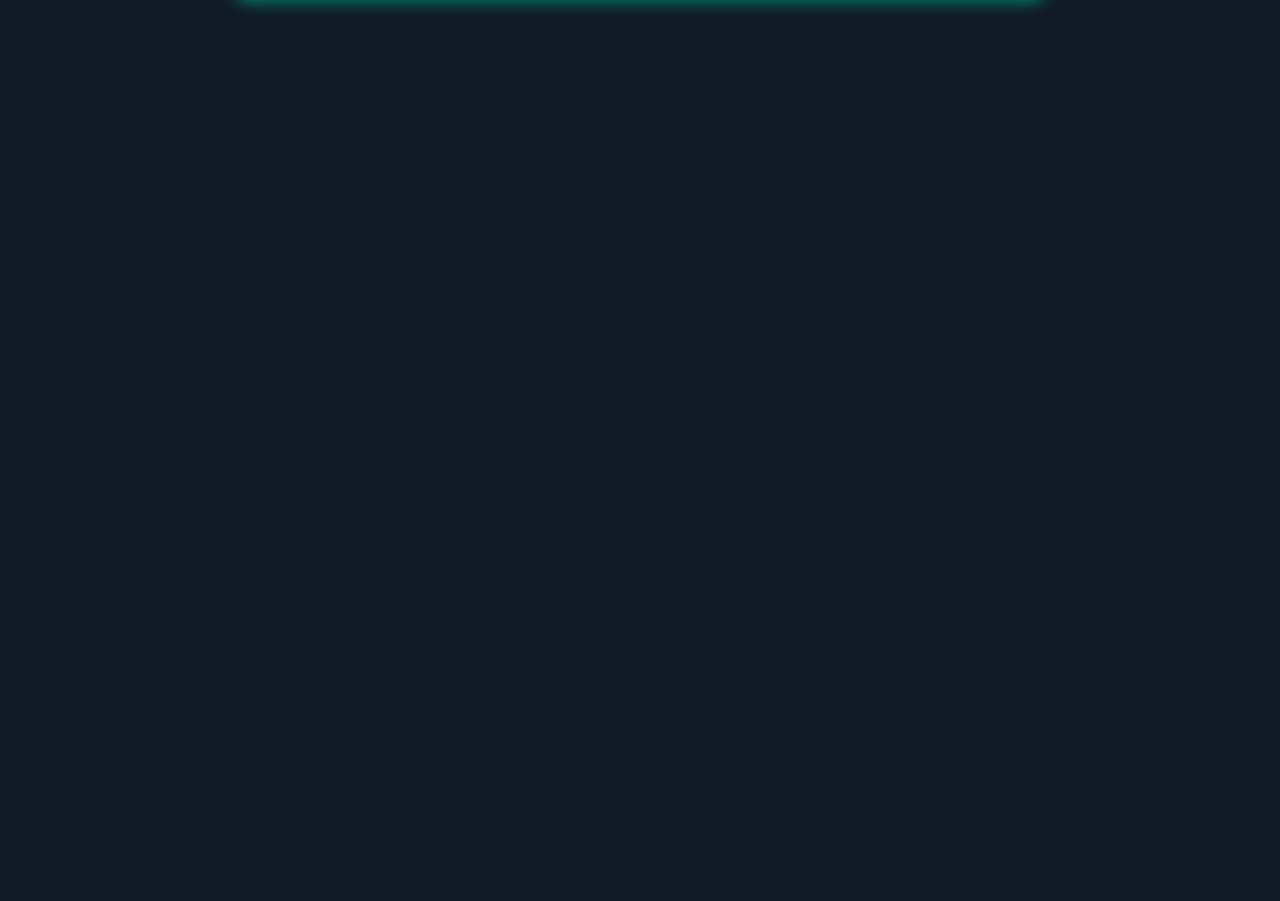
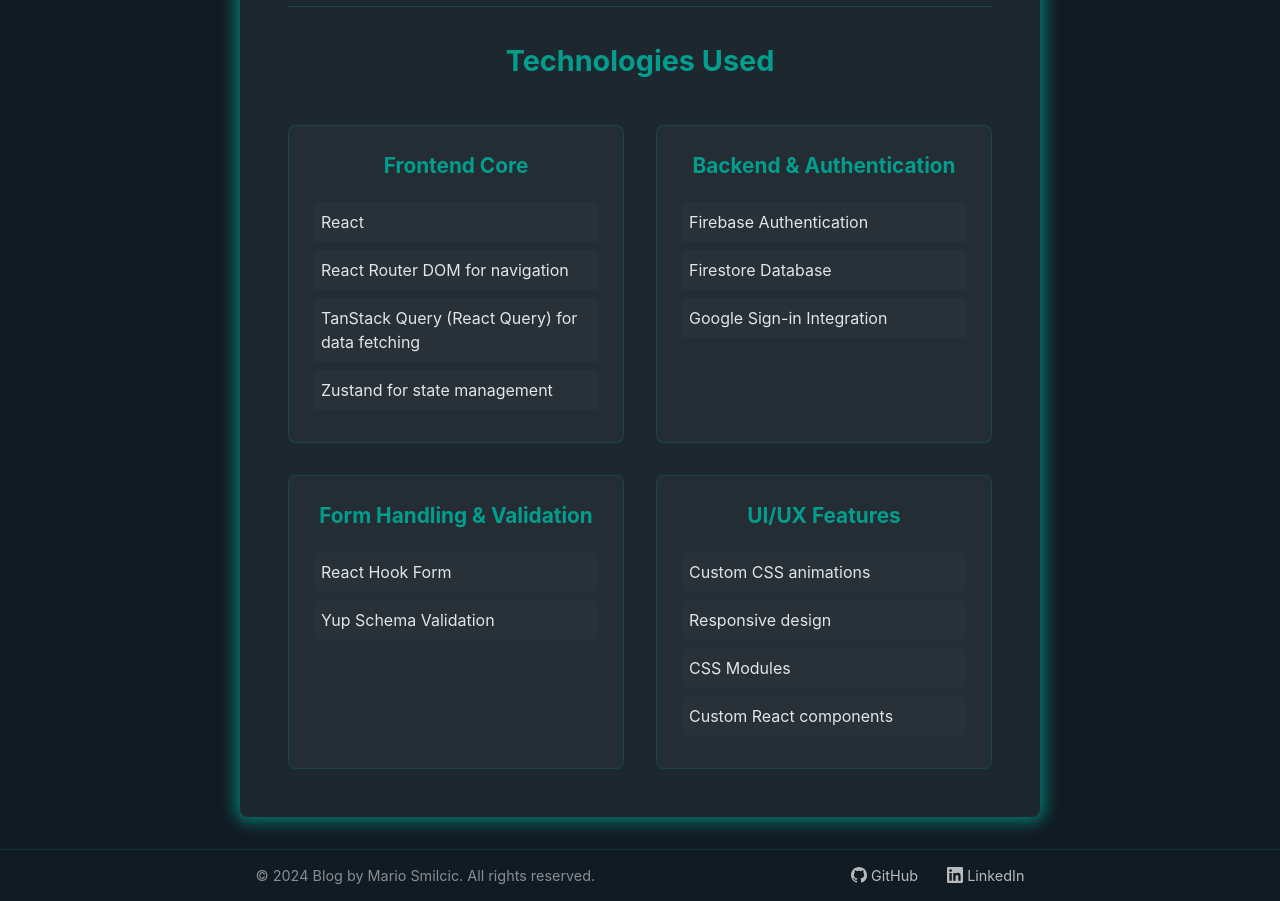
Before and after one commit to MarioSmilcic/blog_firebase, a React (Vite) app: page /about in a window 1280 px wide. Shown: the part 683-1584 px from the top of the page. Before the commit the page ends 800 px from the top, so only its background shows below. Built offline with nearby package versions, Linux system fonts and the light colour scheme; no server answers; sample sign-in values are in the browser's storage.

Commit message:
added Footer component and added technologies in About

```diff
--- a/src/App.jsx
+++ b/src/App.jsx
@@ -8,6 +8,7 @@
 import ProtectedRoute from "./components/ProtectedRoute";
 import Notification from "./components/Notification/Notification";
 import PostPage from "./features/Home/components/PostPage";
+import Footer from "./features/Footer/Footer";
 
 const App = () => {
   return (
@@ -44,6 +45,7 @@
             }
           />
         </Routes>
+        <Footer />
       </BrowserRouter>
     </>
   );
--- /dev/null
+++ b/src/components/icons/GithubIcon.jsx
@@ -0,0 +1,14 @@
+const GithubIcon = () => {
+  return (
+    <svg
+      width="16"
+      height="16"
+      viewBox="0 0 24 24"
+      xmlns="http://www.w3.org/2000/svg"
+    >
+      <path d="M12 0C5.37 0 0 5.37 0 12c0 5.31 3.435 9.795 8.205 11.385.6.105.825-.255.825-.57 0-.285-.015-1.23-.015-2.235-3.015.555-3.795-.735-4.035-1.41-.135-.345-.72-1.41-1.23-1.695-.42-.225-1.02-.78-.015-.795.945-.015 1.62.87 1.845 1.23 1.08 1.815 2.805 1.305 3.495.99.105-.78.42-1.305.765-1.605-2.67-.3-5.46-1.335-5.46-5.925 0-1.305.465-2.385 1.23-3.225-.12-.3-.54-1.53.12-3.18 0 0 1.005-.315 3.3 1.23.96-.27 1.98-.405 3-.405s2.04.135 3 .405c2.295-1.56 3.3-1.23 3.3-1.23.66 1.65.24 2.88.12 3.18.765.84 1.23 1.905 1.23 3.225 0 4.605-2.805 5.625-5.475 5.925.435.375.81 1.095.81 2.22 0 1.605-.015 2.895-.015 3.3 0 .315.225.69.825.57A12.02 12.02 0 0024 12c0-6.63-5.37-12-12-12z" />
+    </svg>
+  );
+};
+
+export default GithubIcon;
--- /dev/null
+++ b/src/components/icons/LinkedInIcon.jsx
@@ -0,0 +1,14 @@
+const LinkedInIcon = () => {
+  return (
+    <svg
+      width="16"
+      height="16"
+      viewBox="0 0 24 24"
+      xmlns="http://www.w3.org/2000/svg"
+    >
+      <path d="M20.447 20.452h-3.554v-5.569c0-1.328-.027-3.037-1.852-3.037-1.853 0-2.136 1.445-2.136 2.939v5.667H9.351V9h3.414v1.561h.046c.477-.9 1.637-1.85 3.37-1.85 3.601 0 4.267 2.37 4.267 5.455v6.286zM5.337 7.433c-1.144 0-2.063-.926-2.063-2.065 0-1.138.92-2.063 2.063-2.063 1.14 0 2.064.925 2.064 2.063 0 1.139-.925 2.065-2.064 2.065zm1.782 13.019H3.555V9h3.564v11.452zM22.225 0H1.771C.792 0 0 .774 0 1.729v20.542C0 23.227.792 24 1.771 24h20.451C23.2 24 24 23.227 24 22.271V1.729C24 .774 23.2 0 22.222 0h.003z" />
+    </svg>
+  );
+};
+
+export default LinkedInIcon;
--- a/src/features/About/About.jsx
+++ b/src/features/About/About.jsx
@@ -33,6 +33,48 @@
             animations and an easy-to-use interface. We hope you enjoy using our
             platform!
           </p>
+
+          <div className="technologies-section">
+            <h2>Technologies Used</h2>
+            <div className="tech-grid">
+              <div className="tech-category">
+                <h3>Frontend Core</h3>
+                <ul>
+                  <li>React</li>
+                  <li>React Router DOM for navigation</li>
+                  <li>TanStack Query (React Query) for data fetching</li>
+                  <li>Zustand for state management</li>
+                </ul>
+              </div>
+
+              <div className="tech-category">
+                <h3>Backend & Authentication</h3>
+                <ul>
+                  <li>Firebase Authentication</li>
+                  <li>Firestore Database</li>
+                  <li>Google Sign-in Integration</li>
+                </ul>
+              </div>
+
+              <div className="tech-category">
+                <h3>Form Handling & Validation</h3>
+                <ul>
+                  <li>React Hook Form</li>
+                  <li>Yup Schema Validation</li>
+                </ul>
+              </div>
+
+              <div className="tech-category">
+                <h3>UI/UX Features</h3>
+                <ul>
+                  <li>Custom CSS animations</li>
+                  <li>Responsive design</li>
+                  <li>CSS Modules</li>
+                  <li>Custom React components</li>
+                </ul>
+              </div>
+            </div>
+          </div>
         </div>
       </div>
     </div>
--- a/src/features/About/about.style.css
+++ b/src/features/About/about.style.css
@@ -34,6 +34,66 @@
   text-align: justify;
 }
 
+.technologies-section {
+  margin-top: 2em;
+  padding-top: 2em;
+  border-top: 1px solid rgba(3, 157, 142, 0.3);
+}
+
+.technologies-section h2 {
+  color: #039d8e;
+  font-size: 1.8rem;
+  text-align: center;
+  margin-bottom: 1.5em;
+}
+
+.tech-grid {
+  display: grid;
+  grid-template-columns: repeat(auto-fit, minmax(300px, 1fr));
+  gap: 2em;
+}
+
+.tech-category {
+  background-color: rgba(255, 255, 255, 0.03);
+  padding: 1.5em;
+  border-radius: 8px;
+  border: 1px solid rgba(3, 157, 142, 0.2);
+  transition: all 0.3s ease;
+}
+
+.tech-category:hover {
+  background-color: rgba(255, 255, 255, 0.05);
+  border-color: rgba(3, 157, 142, 0.4);
+  transform: translateY(-2px);
+  box-shadow: 0 4px 12px rgba(3, 157, 142, 0.2);
+}
+
+.tech-category h3 {
+  color: #039d8e;
+  font-size: 1.3rem;
+  margin-bottom: 1em;
+  text-align: center;
+}
+
+.tech-category ul {
+  list-style: none;
+  padding: 0;
+}
+
+.tech-category li {
+  color: rgba(255, 255, 255, 0.87);
+  padding: 0.5em;
+  margin-bottom: 0.5em;
+  border-radius: 4px;
+  background-color: rgba(255, 255, 255, 0.02);
+  transition: all 0.2s ease;
+}
+
+.tech-category li:hover {
+  background-color: rgba(3, 157, 142, 0.1);
+  padding-left: 1em;
+}
+
 @keyframes fadeIn {
   from {
     opacity: 0;
@@ -57,4 +117,17 @@
   .about p {
     font-size: 1rem;
   }
+
+  .technologies-section h2 {
+    font-size: 1.5rem;
+  }
+
+  .tech-category h3 {
+    font-size: 1.2rem;
+  }
+
+  .tech-grid {
+    grid-template-columns: 1fr;
+    gap: 1.5em;
+  }
 }
--- /dev/null
+++ b/src/features/Footer/Footer.jsx
@@ -0,0 +1,35 @@
+import GithubIcon from "../../components/icons/GithubIcon";
+import LinkedInIcon from "../../components/icons/LinkedInIcon";
+import "./footer.style.css";
+
+const Footer = () => {
+  const currentYear = new Date().getFullYear();
+
+  return (
+    <footer className="footer">
+      <span>
+        &copy; {currentYear} Blog by Mario Smilcic. All rights reserved.
+      </span>
+      <div className="social-links">
+        <a
+          href="https://github.com/MarioSmilcic"
+          target="_blank"
+          rel="noopener noreferrer"
+        >
+          <GithubIcon />
+          GitHub
+        </a>
+        <a
+          href="https://www.linkedin.com/in/mario-smil%C4%8Di%C4%87-7ba32422b/"
+          target="_blank"
+          rel="noopener noreferrer"
+        >
+          <LinkedInIcon />
+          LinkedIn
+        </a>
+      </div>
+    </footer>
+  );
+};
+
+export default Footer;
--- /dev/null
+++ b/src/features/Footer/footer.style.css
@@ -0,0 +1,42 @@
+.footer {
+  margin-top: auto;
+  padding: 1em 2em;
+  display: flex;
+  justify-content: space-evenly;
+  align-items: center;
+  gap: 2em;
+  border-top: 1px solid rgba(3, 157, 142, 0.2);
+  color: rgba(255, 255, 255, 0.5);
+  font-size: 0.9rem;
+}
+
+.social-links {
+  display: flex;
+  gap: 0.3em;
+  gap: 2em;
+}
+
+.social-links a {
+  color: rgba(255, 255, 255, 0.7);
+  text-decoration: none;
+  transition: all 0.2s ease;
+  display: flex;
+  align-items: center;
+  gap: 0.3em;
+}
+
+.social-links a:hover {
+  color: #039d8e;
+}
+
+.social-links svg {
+  fill: currentColor;
+}
+
+@media (max-width: 480px) {
+  .footer {
+    flex-direction: column;
+    text-align: center;
+    gap: 0.5em;
+  }
+}
```
